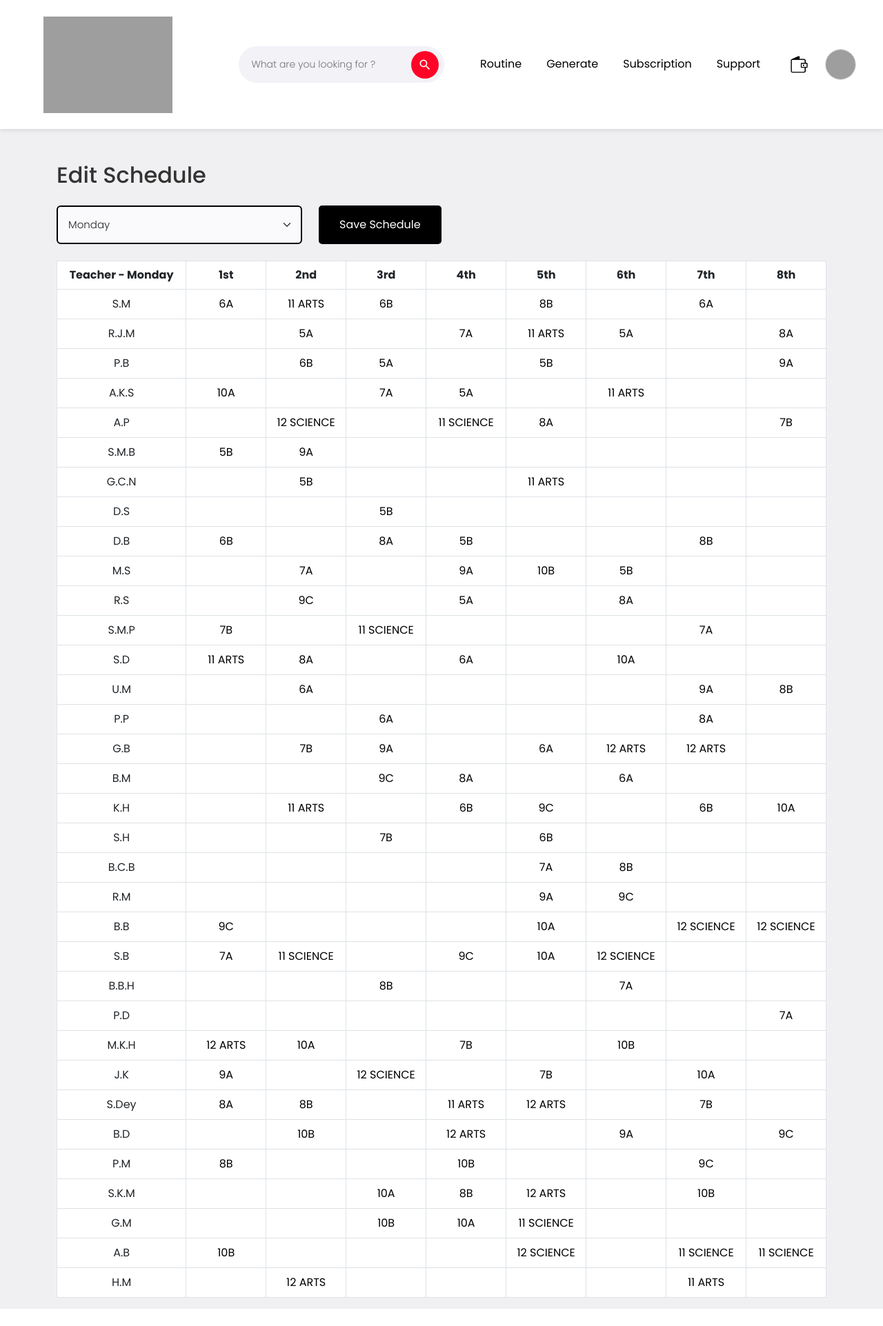
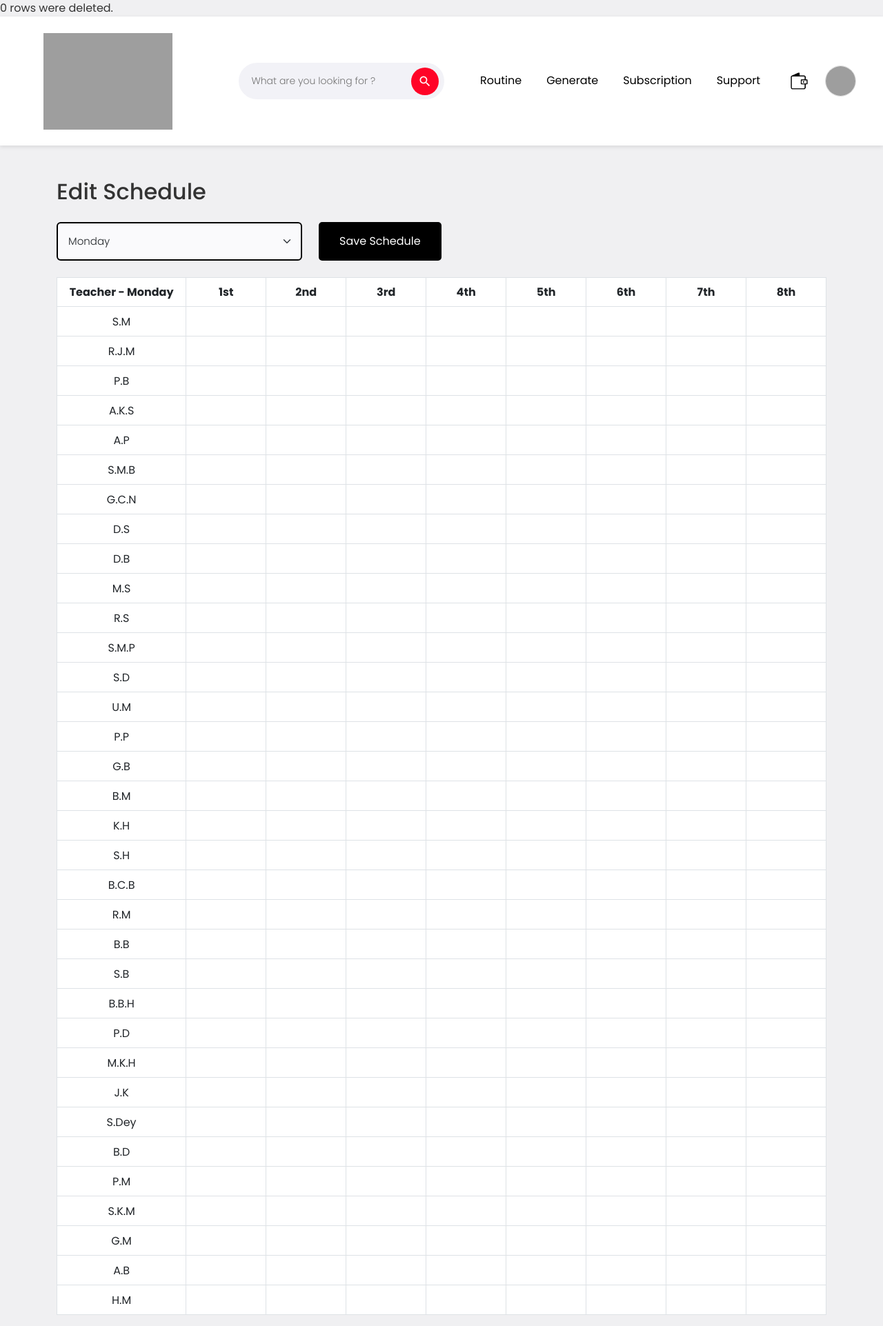
Before and after one commit to Suchibrata-Patra/TimeTable-Live-, a PHP site: page /routine in a window 1280 px wide. Shown: the whole page at 69% size. Before the commit the page ends 1898 px from the top, so only its background shows below. Run offline with PHP 8.4, Linux system fonts and the light colour scheme; data comes from the database, SQL or seed files in the repository; some libraries are stand-ins or nearby versions; grey boxes are pictures that could not be loaded.

Commit message:
Update Routine.php

```diff
--- a/Routine.php
+++ b/Routine.php
@@ -12,7 +12,9 @@ try {
     die();
 }
 
-
+$deleteoption = $conn->query("DELETE FROM class_schedule WHERE Class='DELETE'");
+$affectedRows = $deleteoption->rowCount(); // Returns the number of rows affected by the DELETE operation
+echo "$affectedRows rows were deleted."; // Optional: For feedback on the operation
 
 
 // Fetch all teachers
```
